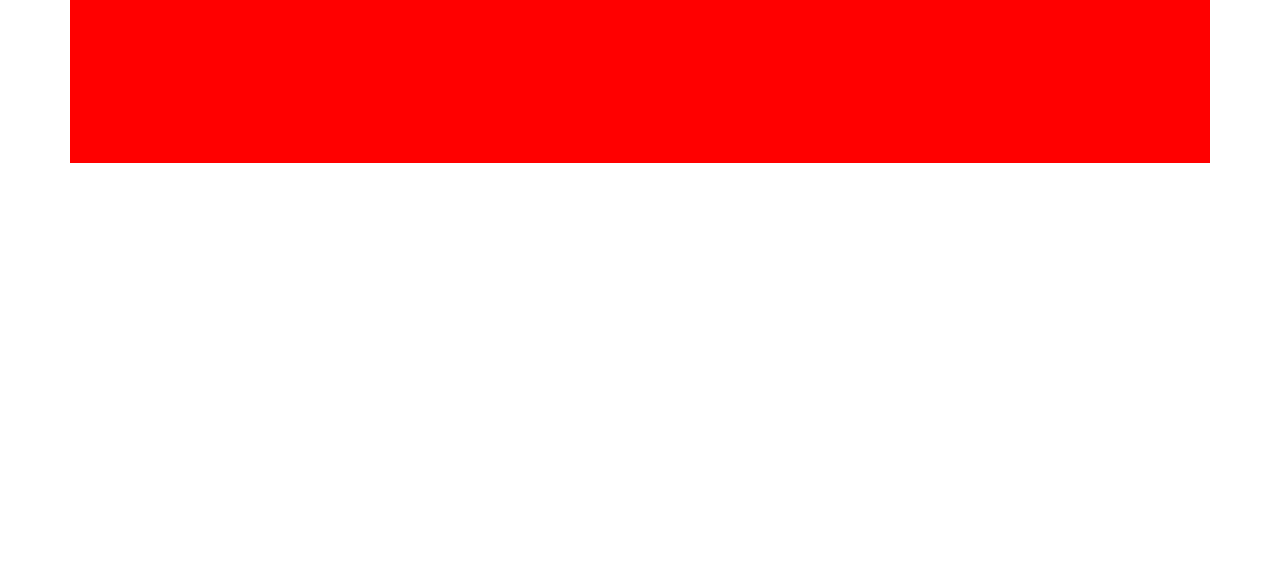
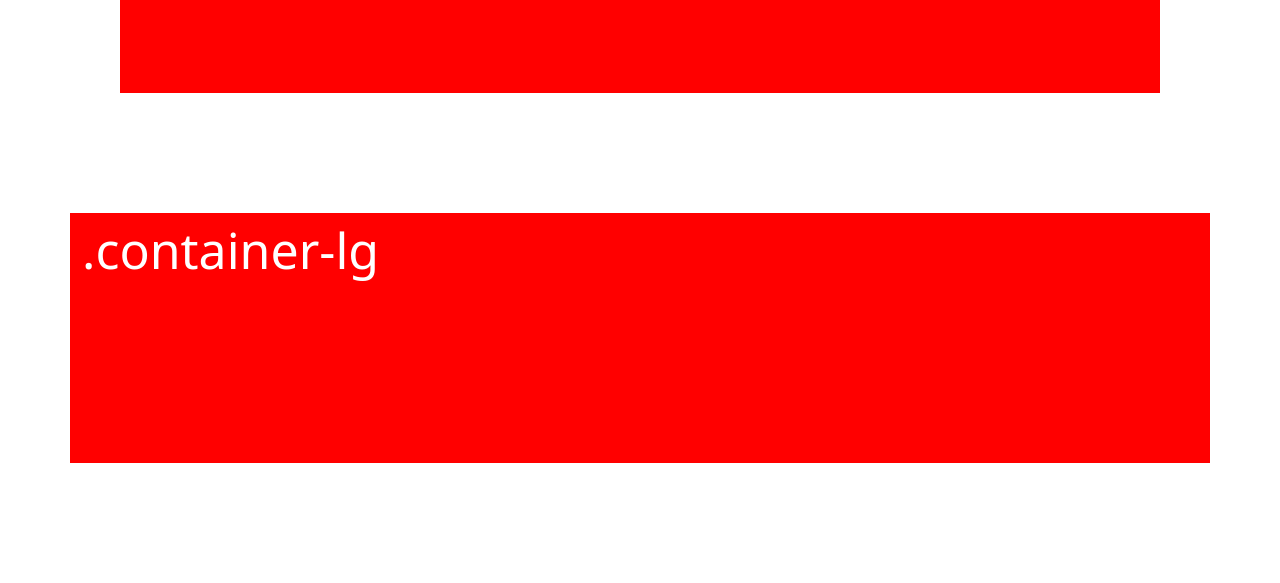
Before and after one commit to JoseAntonio-Sa/ProyectBoostrap, a plain HTML site: page tarea presentar/inTRO.html in a window 1280 px wide. Shown: the part 647-1230 px from the top of the page. Before the commit the page ends 830 px from the top, so only its background shows below. Drawn offline with nearby package versions, Linux system fonts and the light colour scheme.

Commit message:
cammbio de margin

```diff
--- a/tarea presentar/inTRO.html
+++ b/tarea presentar/inTRO.html
@@ -10,7 +10,7 @@
         background-color: red;
         color: white;
         font-size: 50px;
-        margin: 20px;
+        margin: 120px;
       }
     </style>
 
```
